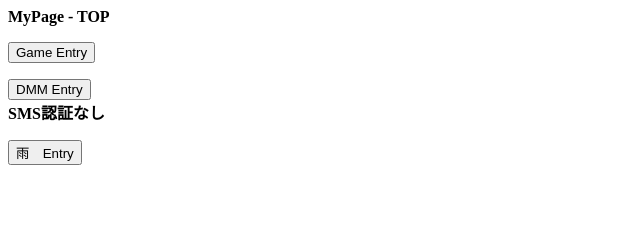
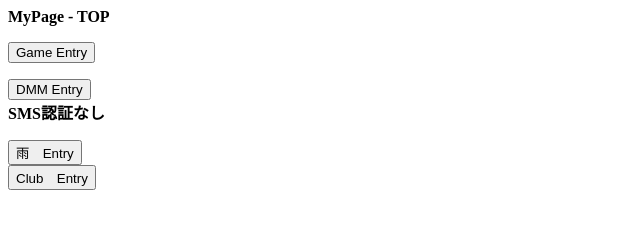
Before and after one commit to rubykytam/winter2025, a plain HTML site: page index.html in a window 1280 px wide. Shown: the whole page, without its empty margins (0-640 px from the left). Drawn offline with Linux system fonts and the light colour scheme.

Commit message:
Countdown2

```diff
--- a/index.html
+++ b/index.html
@@ -21,5 +21,9 @@
         <input type="submit" value="雨　Entry">
         <input name="CERK" type="hidden" value="7c0e362bd7e0295bbd73d3e7e1a711f2">
     </form>
+        <form action="https://l-tike.com/st1/zkjrjxr4adf9c8thdp0h" method="POST"  target="_blank" referrerpolicy="no-referrer">
+        <input type="submit" value="Club　Entry">
+        <input name="CERK" type="hidden" value="ef4d4b974f44ac76dc4d9efe62a3eb27">
+    </form>
 </body>
 </html>
```
